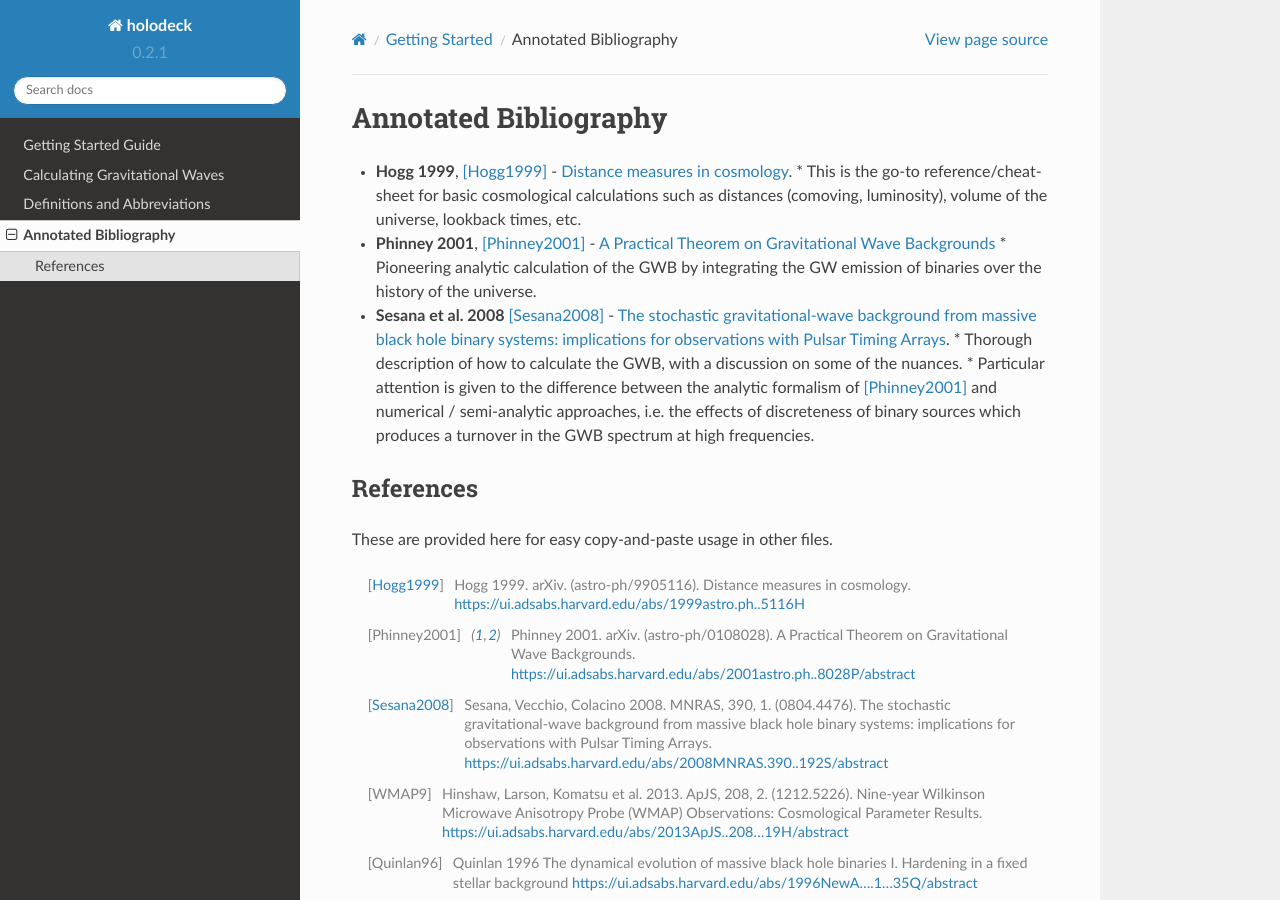
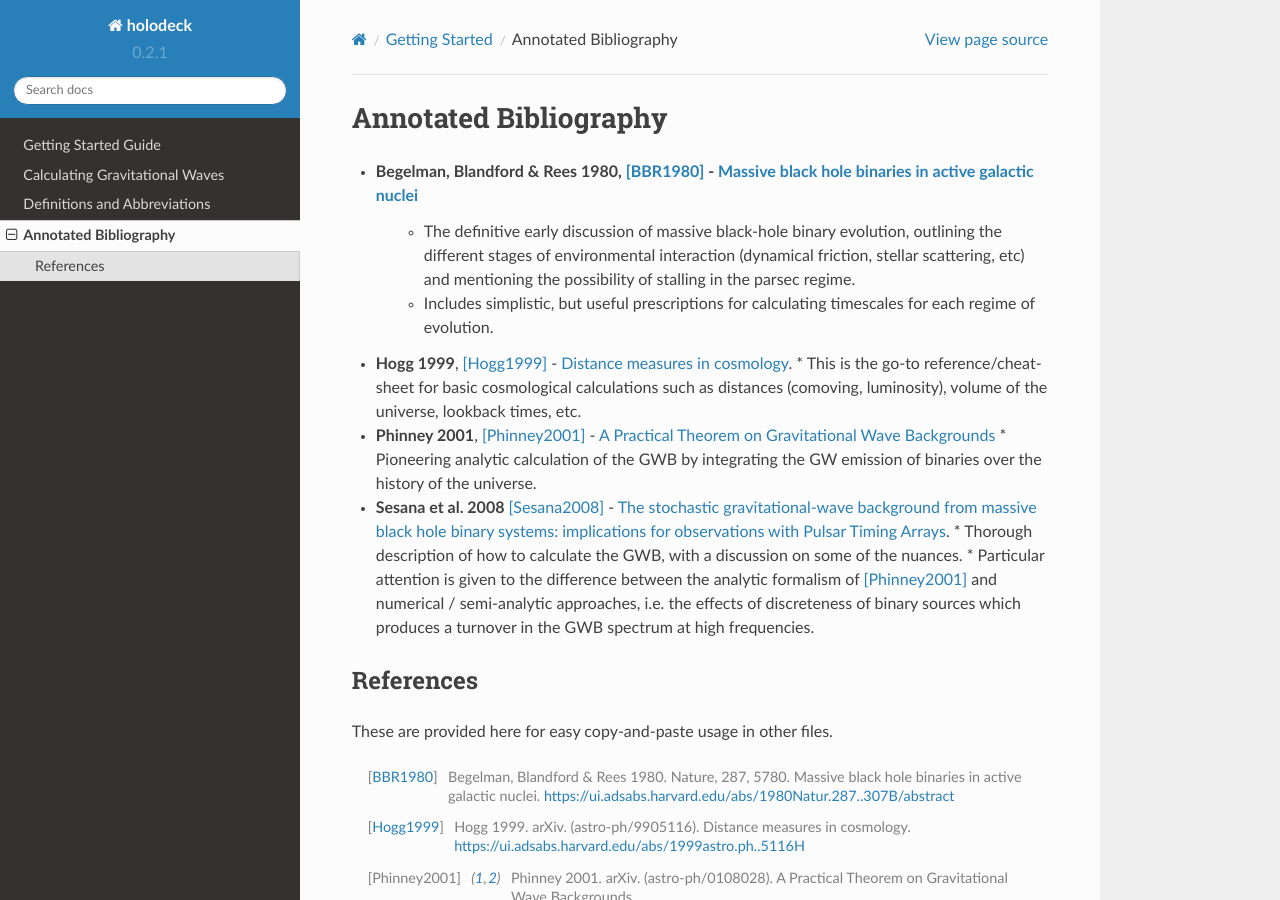
Before and after one commit to nanograv/holodeck, a Sphinx documentation site: the page built from docs/source/biblio.rst, in a window 1280 px wide and 900 px high. Built offline with Sphinx 7.4.7 and the Read the Docs theme 2.0.0, drawn with Linux system fonts in a browser that asks for light colours; pages that are not in the unit, such as notebooks, are missing from menus.

Commit message:
DOCS: add 'BBR80' citation

```diff
--- a/docs/source/biblio.rst
+++ b/docs/source/biblio.rst
@@ -1,6 +1,10 @@
 ======================
 Annotated Bibliography
 ======================
+
+* **Begelman, Blandford & Rees 1980**, [BBR1980]_ - `Massive black hole binaries in active galactic nuclei <https://ui.adsabs.harvard.edu/abs/1980Natur.287..307B/abstract>`_
+    * The definitive early discussion of massive black-hole binary evolution, outlining the different stages of environmental interaction (dynamical friction, stellar scattering, etc) and mentioning the possibility of stalling in the parsec regime.
+    * Includes simplistic, but useful prescriptions for calculating timescales for each regime of evolution.
 
 * **Hogg 1999**, [Hogg1999]_ - `Distance measures in cosmology <https://ui.adsabs.harvard.edu/abs/1999astro.ph..5116H>`_.
   * This is the go-to reference/cheat-sheet for basic cosmological calculations such as distances (comoving, luminosity), volume of the universe, lookback times, etc.
@@ -18,6 +22,10 @@ Annotated Bibliography
 References
 ==========
 These are provided here for easy copy-and-paste usage in other files.
+
+.. [BBR1980] Begelman, Blandford & Rees 1980.  Nature, 287, 5780.
+    Massive black hole binaries in active galactic nuclei.
+    https://ui.adsabs.harvard.edu/abs/1980Natur.287..307B/abstract
 
 .. [Hogg1999] Hogg 1999.  arXiv. (astro-ph/9905116).
     Distance measures in cosmology.
--- a/docs/source/index.rst
+++ b/docs/source/index.rst
@@ -110,7 +110,7 @@ Test Suite
 The full test suite can be run on all supported python versions using `tox`.  In the base package directory, simply run `$ tox` and it will use `conda` to create evironments and run tests on all supported python versions.
 
 **Before submitting a pull request, run `scripts/tester.sh -bv` to run the builtin tests.**
-For more comprehensive testing (e.g. against numerous python versions, and building from the sdist package), you can use the python `tox` package: simply run `tox` in the root directory and it will use the configuration specified in `tox.ini`.  The scripy `scripts/run_tox.sh` is also provided to setup and execute tox tests and required environments.
+For more comprehensive testing (e.g. against numerous python versions, and building from the sdist package), you can use the python `tox` package: simply run `tox` in the root directory and it will use the configuration specified in `tox.ini`.  The script `scripts/run_tox.sh` is also provided to setup and execute tox tests and required environments.
 
 
 Attribution & Referencing
```
Also changed, not shown: 1 other file.
